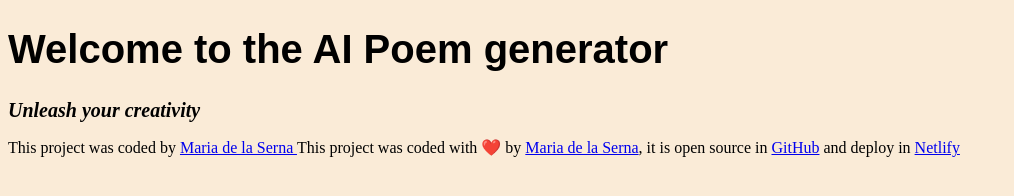
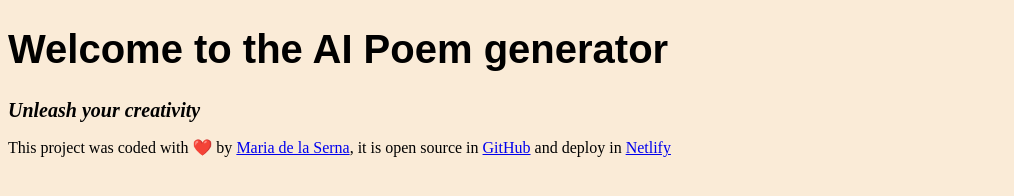
Before and after one commit to MariaBego56/AI-Poem-Generator, a plain HTML site: page index.html in a window 1280 px wide. Shown: the whole page, without its empty margins (0-1014 px from the left). Drawn offline with Linux system fonts and the light colour scheme.

Commit message:
Update index.html

```diff
--- a/index.html
+++ b/index.html
@@ -12,9 +12,7 @@
   <h1>Welcome to the AI Poem generator</h1>
   <h2>Unleash your creativity</h2>
 
-  <footer> This project was coded by <a href="https://www.technicalcommunicatormaria.co.uk/" target="_blank"
-      rel="noreferrer noopener">Maria de la Serna </a>
-
+  <footer>
     This project was coded with ❤️ by <a href="https://www.technicalcommunicatormaria.co.uk/" target="_blank"
       rel="noreferrer noopener">Maria de
       la Serna</a>, it is open source in <a href="https://github.com/MariaBego56/AI-Poem-Generator" target="_blank"
```
